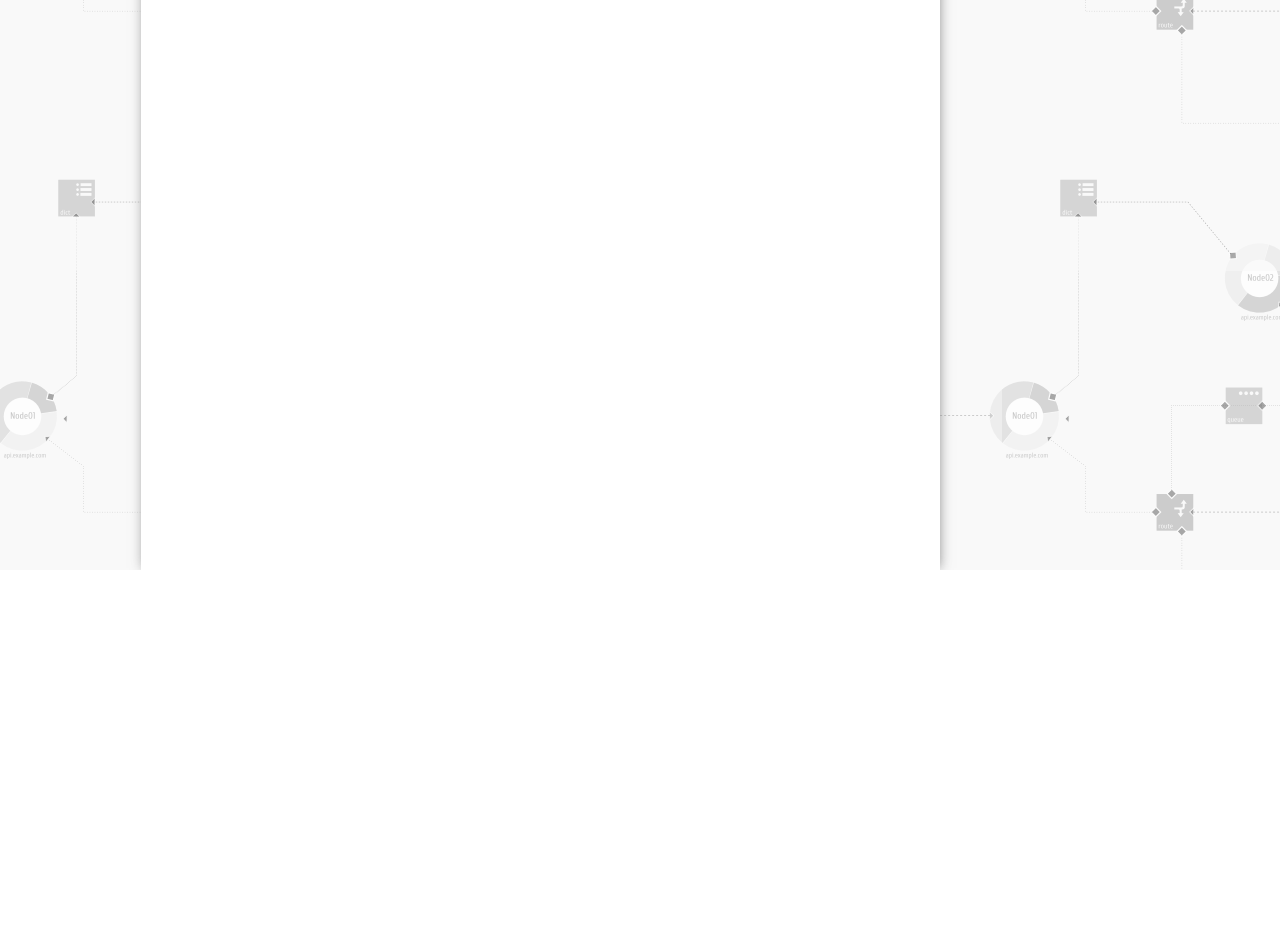
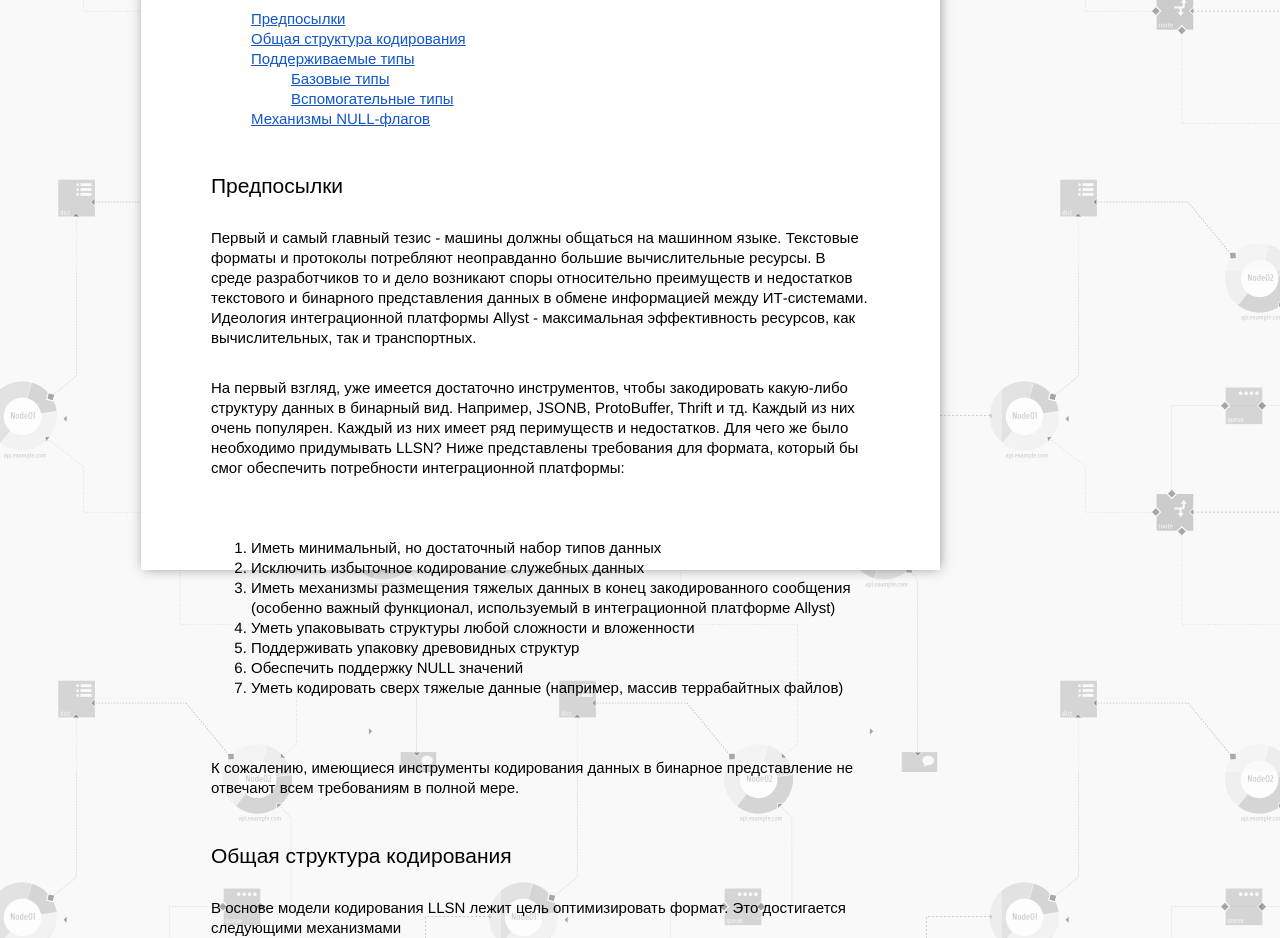
Before and after one commit to allyst/allyst.github.io, a website: page opensource/llsn/index.html in a window 1280 px wide. Shown: the part 230-1168 px from the top of the page. Before the commit the page ends 800 px from the top, so only its background shows below. Drawn offline with nearby package versions, Linux system fonts and the light colour scheme; files that its build step writes are made by us from their sources.

Commit message:
add link menu

```diff
--- a/opensource/llsn/index.html
+++ b/opensource/llsn/index.html
@@ -11,7 +11,65 @@
         <div class="content">
             <h1 class="b-header">LLSN specification (version 1)</h1>
             <p>Это бинарный формат кодирования структурированной информации, разработанный специально для интеграционной платформы Allyst.</p>
-            <div class="link-menu"></div>
+            <ul class="link-menu">
+                <li class="link-menu__item">
+                    <a class="link-menu__link" href="#prerequisites">Предпосылки</a>
+                </li>
+                <li class="link-menu__item">
+                    <a class="link-menu__link" href="#coding-styles">Общая структура кодирования</a>
+                </li>
+                <li class="link-menu__item">
+                    <a class="link-menu__link" href="#supported-types">Поддерживаемые типы</a>
+                    <ul class="link-menu">
+                        <li class="link-menu__item">
+                            <a class="link-menu__link" href="#base-types">Базовые типы</a>
+                        </li>
+                        <li class="link-menu__item">
+                            <a class="link-menu__link" href="#secondary-types">Вспомогательные типы</a>
+                        </li>
+                    </ul>
+                </li>
+                <li class="link-menu__item">
+                    <a class="link-menu__link" href="#null-flags">Механизмы NULL-флагов</a>
+                </li>
+            </ul>
+
+            <h2 class="m-header" id="prerequisites">Предпосылки</h2>
+            <p>
+                Первый и самый главный тезис - машины должны общаться на машинном языке.
+                Текстовые форматы и протоколы потребляют неоправданно большие вычислительные ресурсы.
+                В среде разработчиков то и дело возникают споры относительно преимуществ и недостатков текстового
+                и бинарного представления данных в обмене информацией между ИТ-системами.
+                Идеология интеграционной платформы Allyst - максимальная эффективность ресурсов,
+                как вычислительных, так и транспортных.
+            </p>
+            <p>
+                На первый взгляд, уже имеется достаточно инструментов, чтобы закодировать какую-либо структуру данных
+                в бинарный вид. Например, JSONB, ProtoBuffer, Thrift и тд. Каждый из них очень популярен.
+                Каждый из них имеет ряд перимуществ и недостатков.
+                Для чего же было необходимо придумывать LLSN? Ниже представлены требования для формата,
+                который бы смог обеспечить потребности интеграционной платформы:
+            </p>
+            <p>
+                <ol>
+                    <li>Иметь минимальный, но достаточный набор типов данных</li>
+                    <li>Исключить избыточное кодирование служебных данных</li>
+                    <li>Иметь механизмы размещения тяжелых данных в конец закодированного сообщения (особенно важный функционал, используемый в интеграционной платформе Allyst)</li>
+                    <li>Уметь упаковывать структуры любой сложности и вложенности</li>
+                    <li>Поддерживать упаковку древовидных структур</li>
+                    <li>Обеспечить поддержку NULL значений</li>
+                    <li>Уметь кодировать сверх тяжелые данные (например, массив террабайтных файлов)</li>
+                </ol>
+            </p>
+            <p>
+                К сожалению, имеющиеся инструменты кодирования данных в бинарное представление
+                не отвечают всем требованиям в полной мере.
+            </p>
+            <h2 class="m-header" id="coding-styles">Общая структура кодирования</h2>
+            <p>
+                В основе модели кодирования LLSN лежит цель оптимизировать формат.
+                Это достигается следующими механизмами
+            </p>
         </div>
     </body>
 </html>
--- a/src/js/main.js
+++ b/src/js/main.js
@@ -1,5 +1,5 @@
 var $ = global.jQuery = require("./vendors/jquery");
 
 $(function () {
-   console.log('hello');
+
 });
--- a/src/styles/opensource/llsn/page.less
+++ b/src/styles/opensource/llsn/page.less
@@ -3,6 +3,8 @@ body.llsn {
   background: url('/img/bg.png') repeat;
   font-family: 'Arimo', Arial, sans-serif;
   font-size: 15px;
+  line-height: 20px;
+  //letter-spacing: 1px;
 
   .content {
     width: 800px;
@@ -12,7 +14,6 @@ body.llsn {
     display: flex;
     flex: 1;
     flex-direction: column;
-    //justify-content: center;
     text-align: left;
     box-shadow: 1px 0px 12px -2px rgba(107,107,107,0.84);
   }
@@ -24,4 +25,26 @@ body.llsn {
     font-family: 'Arimo', Arial, sans-serif;
     color: #000000;
   }
+
+  .m-header {
+    padding-top: 15px;
+    font-family: 'Arimo', Arial, sans-serif;
+    font-size: 21px;
+    font-weight: 400;
+  }
+
+  .link-menu {
+    list-style-type: none;
+  }
+  .link-menu__item {
+
+  }
+  .link-menu__link {
+    &:link, &:hover {
+      color: #15c;
+    }
+    &:visited, &:active {
+      color: #61c;
+    }
+  }
 }
```
Also changed, not shown: build/main.js, build/main.min.js, build/styles.css, build/styles.min.css, 1 other file.
